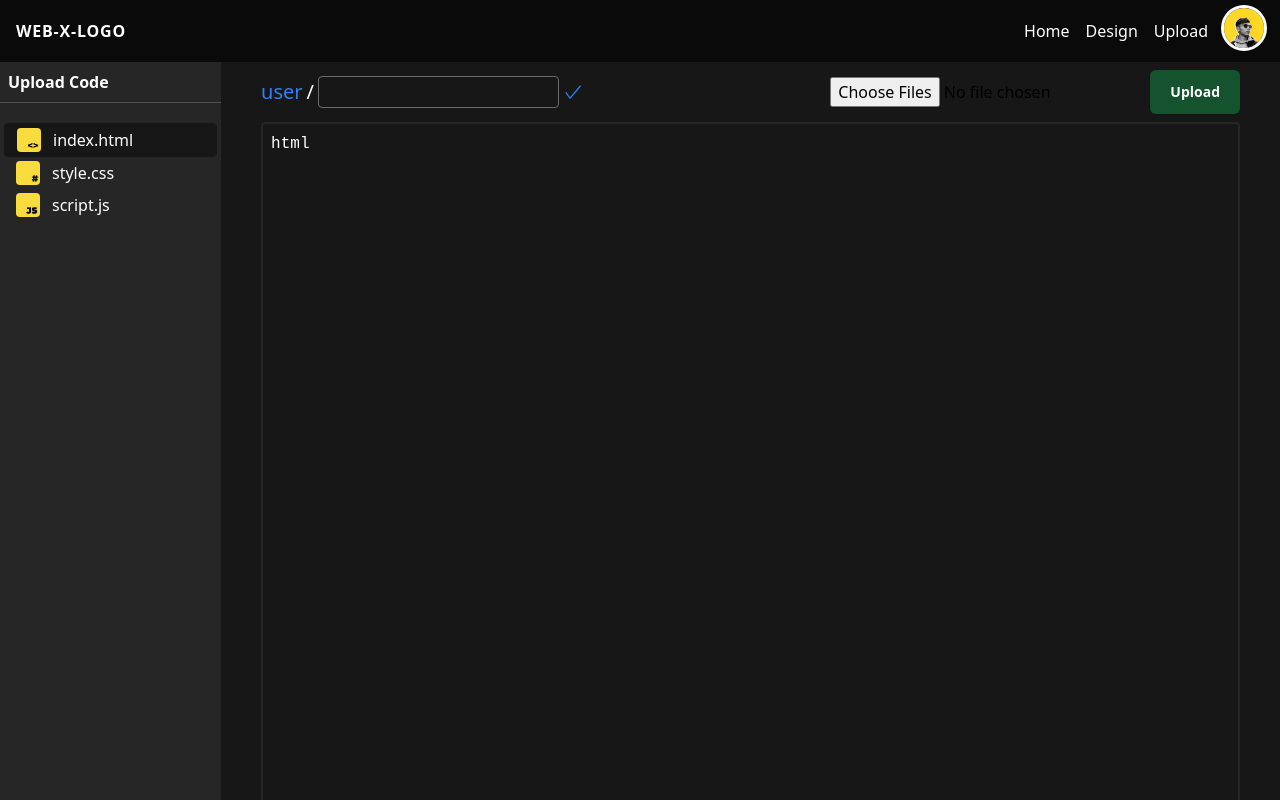
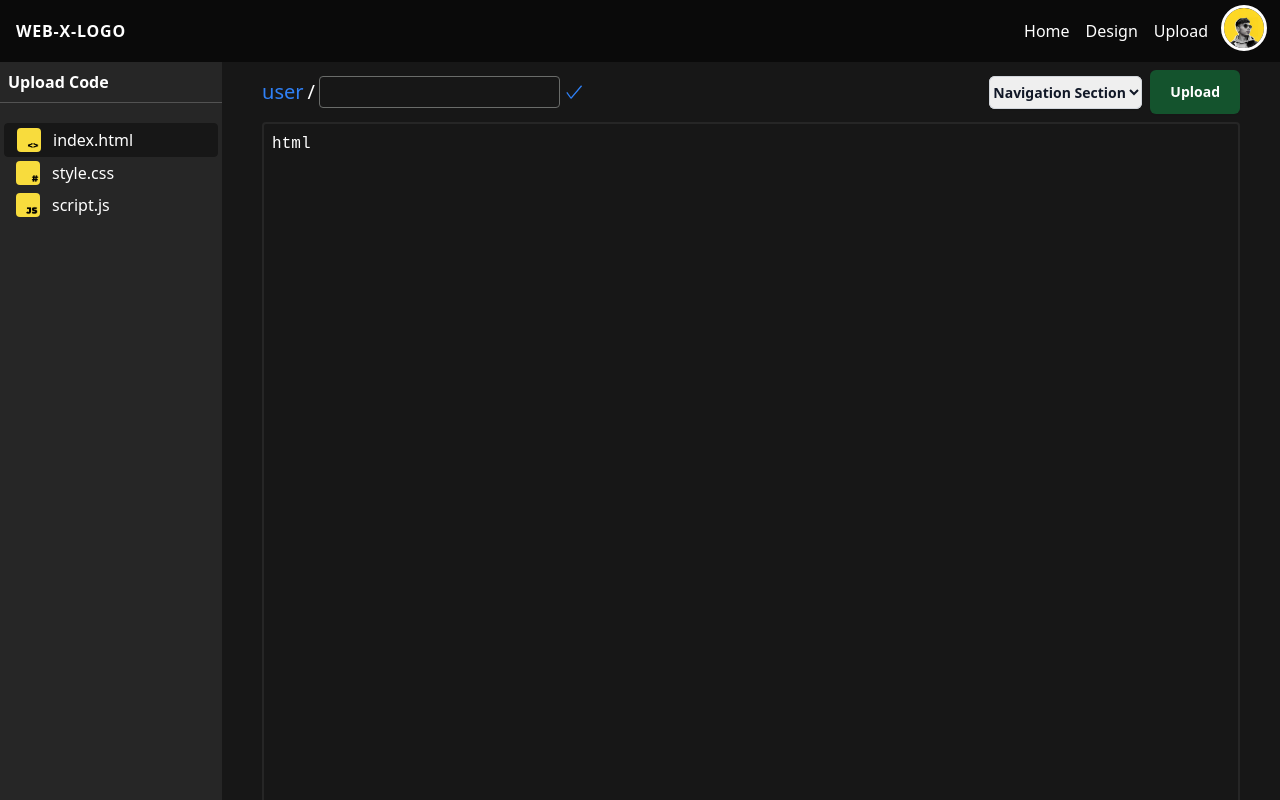
Before and after one commit to abijeetraut1/WebElement_Design_page, a React (Create React App) app: page /upload in a window 1280 px wide. Built offline with nearby package versions, Linux system fonts and the light colour scheme.

Commit message:
image upload work

```diff
--- a/src/pages/UploadCode/Controller/SaveCodes.js
+++ b/src/pages/UploadCode/Controller/SaveCodes.js
@@ -1,6 +1,6 @@
 import axios from "axios";
 
-export async function saveCode(htmlCode, cssCode, jsCode) {
+export async function saveCode(section, htmlCode, cssCode, jsCode) {
 
 
   const formData = new FormData();
@@ -8,12 +8,15 @@ export async function saveCode(htmlCode, cssCode, jsCode) {
   formData.append("htmlCode", htmlCode);
   formData.append("cssCode", cssCode);
   formData.append("jsCode", jsCode);
+  formData.append("section", section);
 
   const desktop = document.querySelector("#desktop").files[0]; // Assuming #desktop is a file input
-  const desktop2 = document.querySelector("#desktop").files[1]; // Assuming #desktop is a file input
-  console.log(desktop)
-  formData.append("desktop", desktop);
-  formData.append("mobile", desktop2);
+  const mobile = document.querySelector("#mobile").files[0]; // Assuming #desktop is a file input
+  const tablet = document.querySelector("#tablet").files[0]; // Assuming #desktop is a file input
+
+  formData.append("desktopView", desktop);
+  formData.append("mobileView", mobile);
+  formData.append("tabletView", tablet);
 
   try {
     const dm = await axios.post(process.env.REACT_APP_UPLOAD_CODE_URL, formData, {
--- a/src/pages/UploadCode/Uploadcode.js
+++ b/src/pages/UploadCode/Uploadcode.js
@@ -13,6 +13,7 @@ export default function Uploadcode() {
     const [jsCode, setJs] = useState("js");
     const [active, setActive] = useState("html");
     const [notificationActive, setNotificationActive] = useState(true);
+    const [section, setSection] = useState("Navigation");
 
     useEffect(() => {
         setTimeout(() => {
@@ -64,7 +65,8 @@ export default function Uploadcode() {
                         </section>
                     </section>
 
-                    <div className="w-11/12 pr-10">
+                    <section className="w-11/12">
+                        <div className="pr-10">
                             <section className="my-2 flex justify-between">
                                 <div className="flex text-white space-x-1 items-center">
                                     <span className="text-xl text-fontBlue">user</span>
@@ -72,15 +74,25 @@ export default function Uploadcode() {
                                     <span><input className="bg-transparent border border-borderColor p-1 rounded w-fit h-8 outline-none focus:ring focus:ring-fontBlue focus:outline-none" type="text" name="" id="" /></span>
                                     <span>{<VscCheck className="text-xl text-fontBlue duration-200" />}</span>
                                 </div>
-                            <div className="flex items-center space-x-2">
+                                <div className="flex items-center space-x-2 text-white">
                                     <div>
-                                    <input type="file" multiple name="desktop" id="desktop" />
-
+                                        <select
+                                            id="web-section"
+                                            name="web-section"
+                                            autoComplete="web-section"
+                                            onChange={(el) => setSection(el.target.value)}
+                                            className="block w-fit rounded-md border-0 py-1.5 text-gray-900 outline-none font-bold shadow-sm ring-1 ring-inset ring-gray-300 focus:ring-2 focus:ring-inset focus:ring-indigo-600 sm:max-w-xs sm:text-sm sm:leading-6"
+                                        >
+                                            <option value="navigation" selected>Navigation Section</option>
+                                            <option value="hero">Hero Section</option>
+                                            <option value='body'>Body Section</option>
+                                            <option value="footer">Footer Section</option>
+                                        </select>
                                     </div>
                                     <div>
                                         <button
                                             className="rounded-md bg-green-900 px-5 py-3 text-sm font-semibold text-white shadow-sm hover:bg-emerald-800 focus-visible:outline focus-visible:outline-2 focus-visible:outline-offset-2 focus-visible:outline-indigo-600"
-                                        onClick={() => saveCode(htmlCode, cssCode, jsCode)}
+                                            onClick={() => saveCode(section, htmlCode, cssCode, jsCode)}
                                         >
                                             Upload
                                         </button>
@@ -123,6 +135,23 @@ export default function Uploadcode() {
 
                             </section>
                         </div>
+                        <section className="text-white flex ">
+                            <div className="flex">
+                                <div>
+                                    <div>Desktop View</div>
+                                    <input type="file" name="desktop" id="desktop" />
+                                </div>
+                                <div>
+                                    <div>Mobile View</div>
+                                    <input type="file" name="mobile" id="mobile" />
+                                </div>
+                                <div>
+                                    <div>Tablet View</div>
+                                    <input type="file" name="tablet" id="tablet" />
+                                </div>
+                            </div>
+                        </section>
+                    </section>
                 </section>
             </section>
 
```
Also changed, not shown: src/Designs/Designs/Designs.js (+23 -23 lines). Lines whose indentation alone changed are shown as unchanged.
